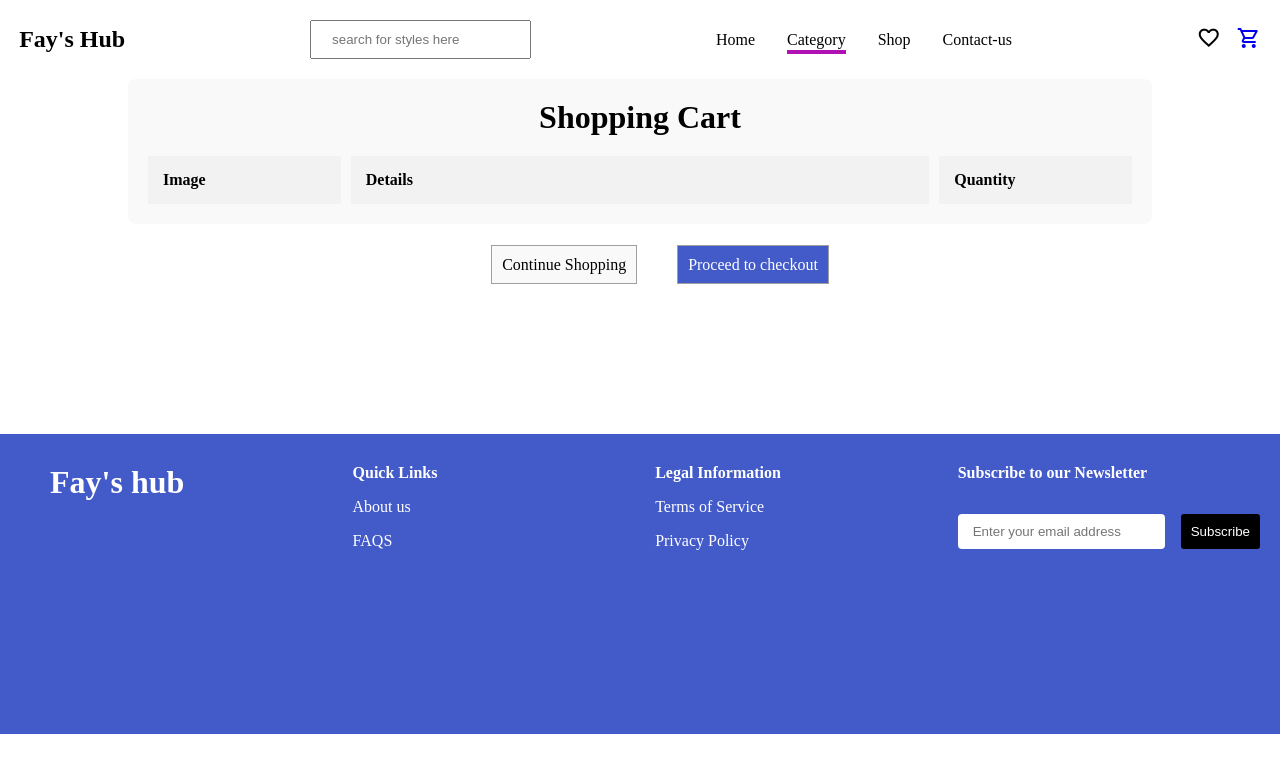
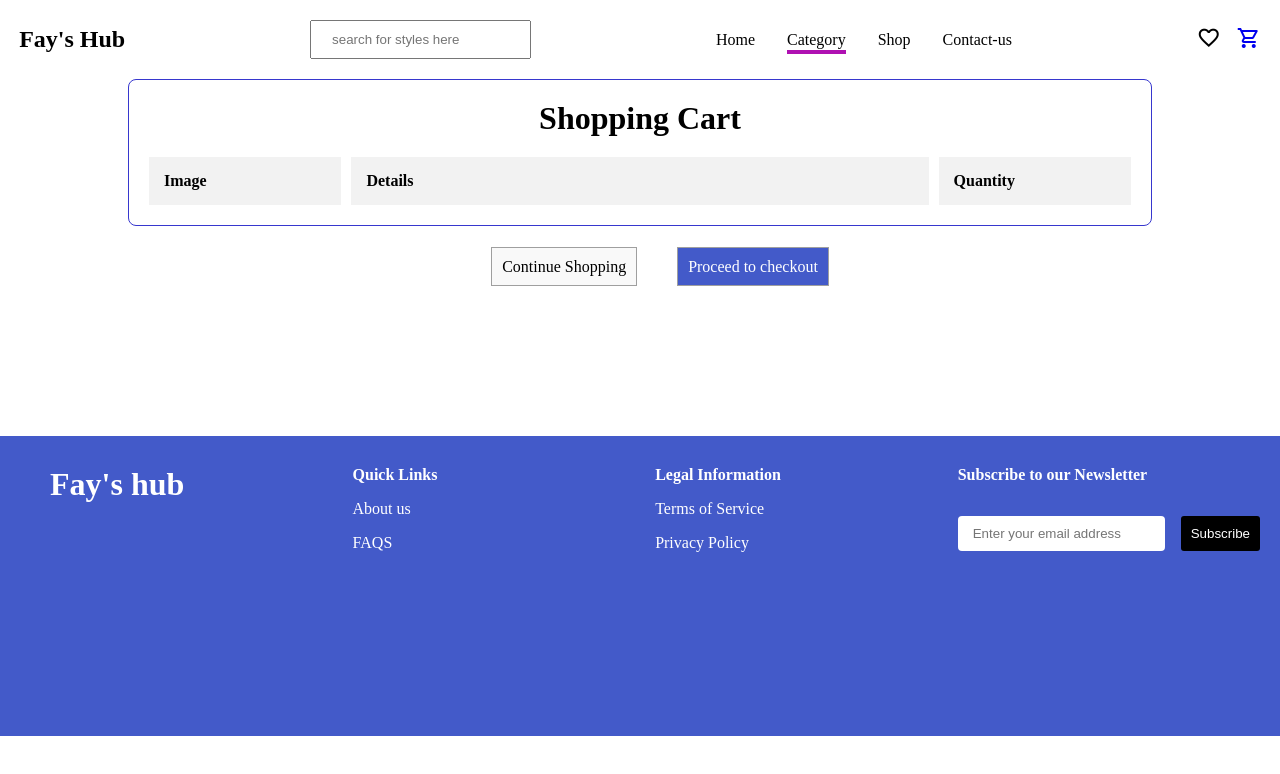
Before and after one commit to bascom241/shopApp, a React (Create React App) app: page /cart in a window 1280 px wide. Shown: the top 774 px of the page. Built offline with nearby package versions, Linux system fonts and the light colour scheme.

Commit message:
Update CartPage.css

```diff
--- a/src/pages/CartPage.css
+++ b/src/pages/CartPage.css
@@ -2,8 +2,9 @@
     width: 80%;
     margin: 0 auto;
     padding: 20px;
-    background-color: #f9f9f9;
+    /* background-color: #f9f9f9; */
     border-radius: 8px;
+    border: 1px solid rgb(55, 55, 206);
 }
 
 .cart-container h1 {
@@ -41,6 +42,8 @@
 .product-image {
     width: 100px;
     height: auto;
+    border: 1px solid rgb(150, 150, 150);
+    border-radius: 5px;
 }
 
 .image-detail {
```
